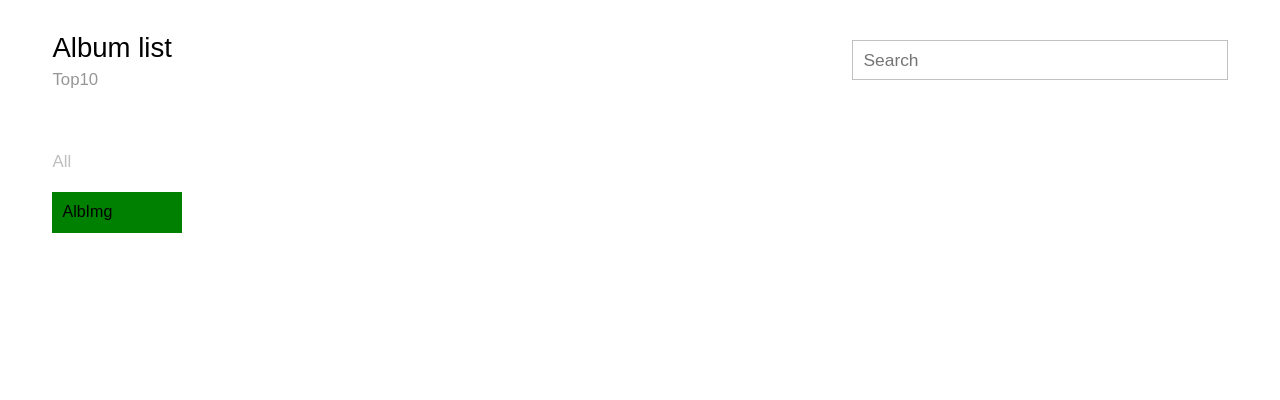
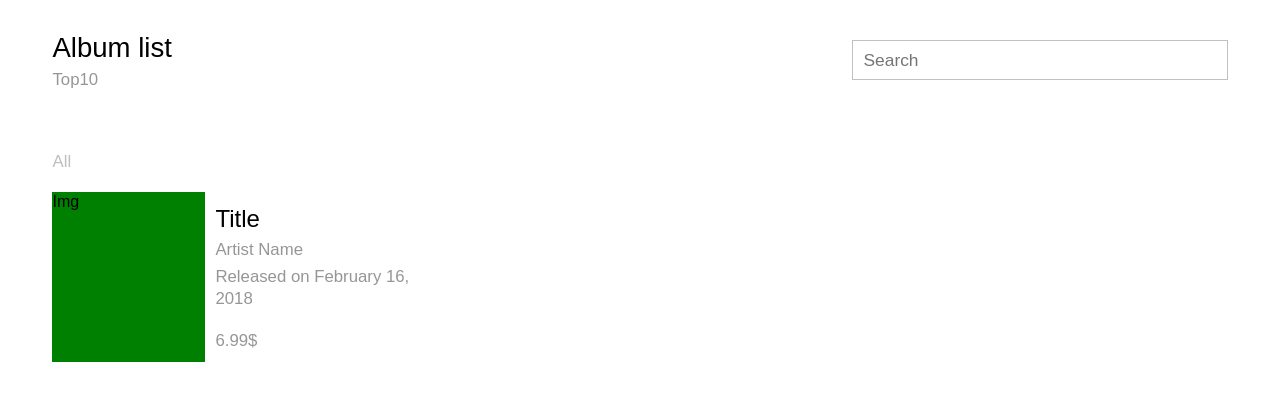
Before and after one commit to ispoljari/itunes-album-list, a React (Create React App) app: page / in a window 1280 px wide. Shown: the top 400 px of the page. Built offline with nearby package versions, Linux system fonts and the light colour scheme.

Commit message:
Implement a protoype Album post

```diff
--- a/src/Global.styled.js
+++ b/src/Global.styled.js
@@ -23,6 +23,7 @@ const GlobalStyle = createGlobalStyle`
   p {
     margin: 0;
     padding: 0;
+    font-weight: 400;
   }
 `;
 
--- a/src/components/Albums/Albums.js
+++ b/src/components/Albums/Albums.js
@@ -1,6 +1,7 @@
 import React, { Component } from 'react';
 
 import { Column, Box } from '../../layout';
+import { P } from '../../common';
 
 class Albums extends Component {
   render() {
@@ -11,12 +12,42 @@ class Albums extends Component {
         pb="20px"
       >
         <Box
-          px="10px"
-          py="10px"
-          width={{xs:"50px", sm:"70px", md:"90px", lg:"110px", xl:"130px"}}
-          backgroundColor="green"
+          display="flex"
         >
-          AlbImg
+          <Box
+            width="170px"
+            height="170px"
+            backgroundColor="green"
+          >
+            Img
+          </Box>
+          <Box
+            pl="10px"
+            display="flex"
+            flexDirection="column"
+            justifyContent="space-around"
+          >
+            <Box
+            >
+              <h2>Title</h2>
+              <P
+                mt="5px"
+              >
+                Artist Name
+              </P>
+              <P
+               mt="5px"
+              >
+                Released on February 16, 2018
+              </P>
+            </Box>
+            <Box>
+              <P
+              >
+                6.99$
+              </P>
+            </Box>
+          </Box>
         </Box>
       </Column>
     );
--- a/src/components/Header/Header.styled.js
+++ b/src/components/Header/Header.styled.js
@@ -2,7 +2,6 @@ import styled from 'styled-components';
 
 export const H1 = styled.h1`
   font-size: calc(22px + (30 - 22) * ((100vw - 320px) / (1700 - 320)));
-  font-weight: 400;
 
   @media (min-width: 1700px) {
     font-size: 30px;
--- a/src/layout/Box/Box.styled.js
+++ b/src/layout/Box/Box.styled.js
@@ -1,12 +1,38 @@
 import styled, { css } from 'styled-components';
 
 import { LayoutApi } from '../../common';
+
+// TODO: refactor to remove repeating code segments
 
 const BoxStyled = styled(LayoutApi)`
   ${props => {
     if (props.display) {
       return css`
         display: ${props.display};
+      `;
+    }
+  }};
+
+  ${props => {
+    if (props.flexDirection) {
+      return css`
+        flex-direction: ${props.flexDirection};
+      `;
+    }
+  }};
+
+  ${props => {
+    if (props.justifyContent) {
+      return css`
+        justify-content: ${props.justifyContent};
+      `;
+    }
+  }};
+
+  ${props => {
+    if (props.alignItems) {
+      return css`
+        align-items: ${props.alignItems};
       `;
     }
   }};
```
